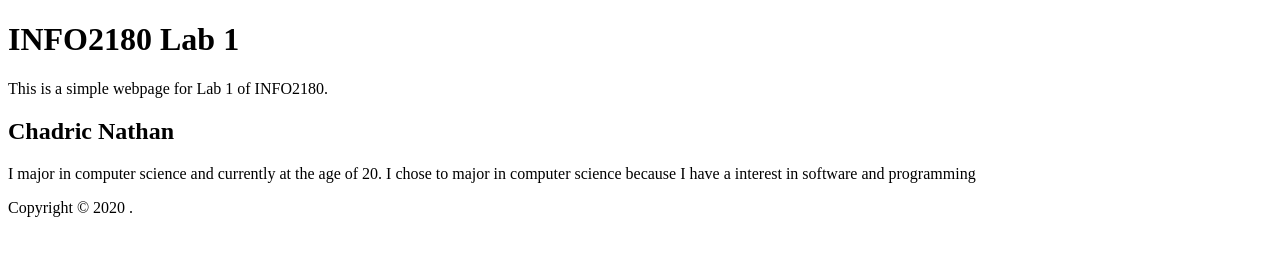
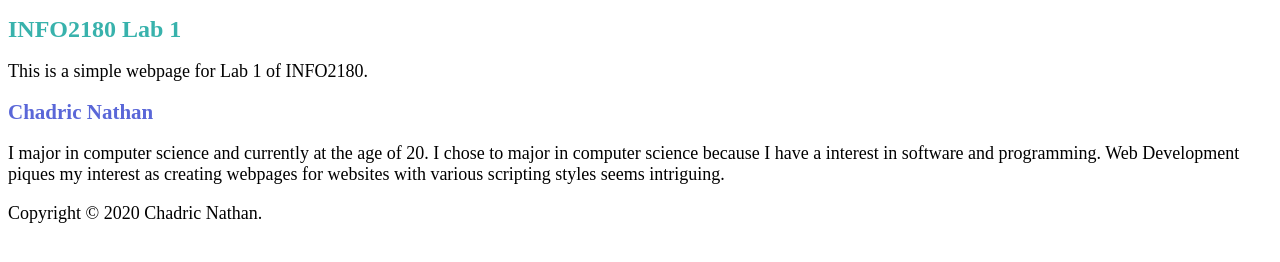
Before and after one commit to Yanceko/Info2180-lab1, a plain HTML site: page index.html in a window 1280 px wide. Drawn offline with Linux system fonts and the light colour scheme.

Commit message:
Added css to the webapage

```diff
--- a/index.html
+++ b/index.html
@@ -5,6 +5,7 @@
     <meta name="viewport" content="width=devicewidth, initial-scale=1.0">
     <meta http-equiv="X-UA-Compatible" content="ie=edge">
     <title>INFO2180 Lab 1</title>
+    <link rel="stylesheet" href ="styles.css">
 </head>
 <body>
  <header>
@@ -13,10 +14,10 @@
  </header>
  <main>
  <h2>Chadric Nathan</h2>
- <p>I major in computer science and currently at the age of 20. I chose to major in computer science because I have a interest in software and programming</p>
+ <p>I major in computer science and currently at the age of 20. I chose to major in computer science because I have a interest in software and programming. Web Development piques my interest as creating webpages for websites with various scripting styles seems intriguing.</p>
  </main>
  <footer>
- <p>Copyright &copy; 2020 <Chadric Nathan>.</p>
+ <p>Copyright &copy; 2020 Chadric Nathan.</p>
  </footer>
 </body>
 </html>
--- /dev/null
+++ b/styles.css
@@ -0,0 +1,11 @@
+h1 {
+    font-size: 24px;
+    color: #38B2AC;
+}
+h2 {
+    font-size: 21px;
+    color: #5A67D8;
+}
+p {
+    font-size: 18px;
+}
```
